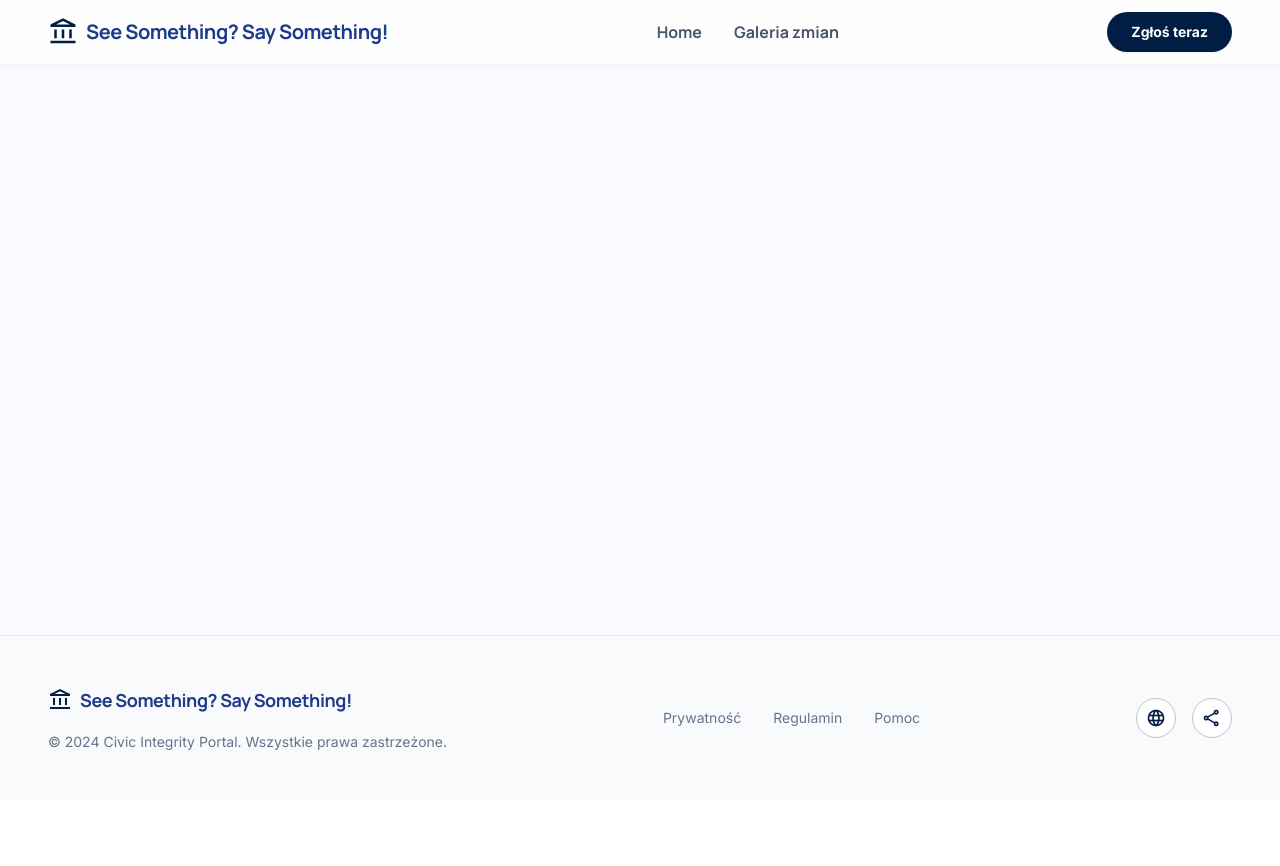
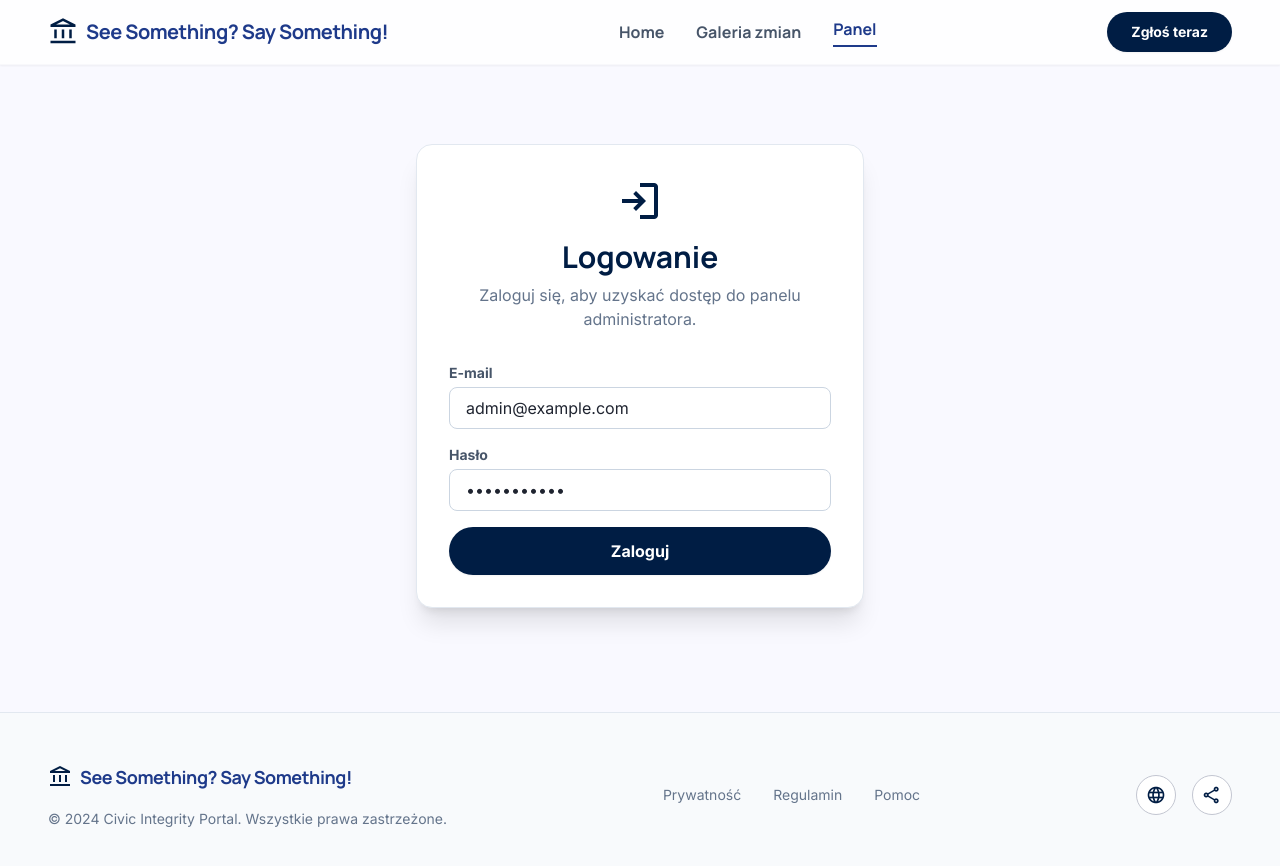
Before and after one commit to PotatoZip/SeeSomethingSaySomething, a React (Vite) app: page /login in a window 1280 px wide. Shown: the top 866 px of the page. Before the commit the page ends 800 px from the top, so only its background shows below. Built offline with nearby package versions, Linux system fonts and the light colour scheme; no server answers; sample sign-in values are in the browser's storage.

Commit message:
feat: implement authentication context and analytics initialization; update layout components

```diff
--- a/index.html
+++ b/index.html
@@ -7,6 +7,7 @@
     <script src="https://cdn.tailwindcss.com?plugins=forms,container-queries"></script>
     <link href="https://fonts.googleapis.com/css2?family=Manrope:wght@400;600;700;800&family=Inter:wght@400;500;600&display=swap" rel="stylesheet"/>
     <link href="https://fonts.googleapis.com/css2?family=Material+Symbols+Outlined:wght,FILL@100..700,0..1&display=swap" rel="stylesheet"/>
+    <script src="https://t.contentsquare.net/uxa/996abc7338ce4.js"></script>
     <script id="tailwind-config">
       tailwind.config = {
         darkMode: "class",
--- a/src/App.jsx
+++ b/src/App.jsx
@@ -1,9 +1,25 @@
-import { useEffect } from 'react';
-import { Link, NavLink, Route, Routes, useLocation } from 'react-router-dom';
-import HomePage from './pages/HomePage';
-import SendRequestPage from './pages/SendRequestPage';
-import GaleryPage from './pages/GaleryPage';
+import { useEffect, Suspense, lazy } from 'react';
+import { Route, Routes, useLocation } from 'react-router-dom';
+import Navbar from './components/layout/Navbar';
+import Footer from './components/layout/Footer';
 import { trackPageView } from './analytics';
+
+
+const HomePage = lazy(() => import('./pages/HomePage'));
+const SendRequestPage = lazy(() => import('./pages/SendRequestPage'));
+const GaleryPage = lazy(() => import('./pages/GaleryPage'));
+const LoginPage = lazy(() => import('./pages/LoginPage'));
+const NotFoundPage = lazy(() => import('./pages/NotFoundPage'));
+const DashboardLayout = lazy(() => import('./pages/dashboard/DashboardLayout'));
+const OverviewPage = lazy(() => import('./pages/dashboard/OverviewPage'));
+const SettingsPage = lazy(() => import('./pages/dashboard/SettingsPage'));
+
+
+const PageLoader = () => (
+  <div className="flex-grow flex items-center justify-center min-h-[50vh]">
+    <div className="animate-spin rounded-full h-12 w-12 border-b-2 border-primary"></div>
+  </div>
+);
 
 function App() {
   const location = useLocation();
@@ -11,88 +27,30 @@ function App() {
   useEffect(() => {
     trackPageView(`${location.pathname}${location.search}${location.hash}`);
   }, [location.pathname, location.search, location.hash]);
+
   return (
     <div className="app-shell flex flex-col min-h-screen">
-      {/* Global Top Navigation */}
-      <nav className="fixed top-0 w-full z-50 bg-white/80 backdrop-blur-xl shadow-sm border-b border-outline-variant/10 left-0">
-        <div className="flex justify-between items-center h-16 px-6 lg:px-12 w-full max-w-[1440px] mx-auto">
-          <Link to="/" className="flex items-center gap-2">
-            <span className="material-symbols-outlined text-primary text-3xl">account_balance</span>
-            <span className="text-xl font-bold text-blue-900 font-headline tracking-tight hidden sm:block">
-              See Something? Say Something!
-            </span>
-          </Link>
-          <div className="hidden md:flex items-center gap-8">
-            <NavLink
-              to="/"
-              end
-              className={({ isActive }) =>
-                `font-bold font-headline transition-colors ${isActive ? 'text-blue-900 border-b-2 border-blue-900 pb-1' : 'text-slate-600 hover:text-blue-800'}`
-              }
-            >
-              Home
-            </NavLink>
-            <NavLink
-              to="/galery"
-              className={({ isActive }) =>
-                `font-bold font-headline transition-colors ${isActive ? 'text-blue-900 border-b-2 border-blue-900 pb-1' : 'text-slate-600 hover:text-blue-800'}`
-              }
-            >
-              Galeria zmian
-            </NavLink>
-          </div>
-          <Link
-            to="/send-request"
-            className="bg-primary text-on-primary px-6 py-2.5 rounded-full font-bold text-sm hover:opacity-90 transition-all shadow-sm flex items-center"
-          >
-            Zgłoś teraz
-          </Link>
-        </div>
-      </nav>
+      <Navbar />
 
-      <main className="page-main flex-grow bg-background pt-16">
-        <Routes>
-          <Route path="/" element={<HomePage />} />
-          <Route path="/send-request" element={<SendRequestPage />} />
-          <Route path="/galery" element={<GaleryPage />} />
-        </Routes>
+      <main className="page-main flex-grow bg-background pt-16 flex flex-col">
+        <Suspense fallback={<PageLoader />}>
+          <Routes>
+            <Route path="/" element={<HomePage />} />
+            <Route path="/send-request" element={<SendRequestPage />} />
+            <Route path="/galery" element={<GaleryPage />} />
+            <Route path="/login" element={<LoginPage />} />
+
+            <Route path="/dashboard" element={<DashboardLayout />}>
+              <Route index element={<OverviewPage />} />
+              <Route path="settings" element={<SettingsPage />} />
+            </Route>
+
+            <Route path="*" element={<NotFoundPage />} />
+          </Routes>
+        </Suspense>
       </main>
 
-      {/* Global Footer */}
-      <footer className="w-full bg-slate-50 border-t border-slate-200 mt-auto">
-        <div className="flex flex-col md:flex-row justify-between items-center py-12 px-6 lg:px-12 w-full max-w-[1440px] mx-auto gap-8">
-          <div className="flex flex-col gap-4 items-center md:items-start">
-            <div className="flex items-center gap-2">
-              <span className="material-symbols-outlined text-primary text-2xl">account_balance</span>
-              <span className="text-lg font-bold text-blue-900 font-headline tracking-tight">
-                See Something? Say Something!
-              </span>
-            </div>
-            <p className="text-slate-500 text-sm font-body m-0">
-              © 2024 Civic Integrity Portal. Wszystkie prawa zastrzeżone.
-            </p>
-          </div>
-          <div className="flex flex-wrap justify-center gap-8">
-            <a className="text-slate-500 hover:text-primary transition-colors text-sm font-body" href="#!">
-              Prywatność
-            </a>
-            <a className="text-slate-500 hover:text-primary transition-colors text-sm font-body" href="#!">
-              Regulamin
-            </a>
-            <a className="text-slate-500 hover:text-primary transition-colors text-sm font-body" href="#!">
-              Pomoc
-            </a>
-          </div>
-          <div className="flex gap-4">
-            <a className="w-10 h-10 rounded-full bg-white border border-outline-variant flex items-center justify-center text-primary hover:bg-primary hover:text-on-primary transition-all" href="#!">
-              <span className="material-symbols-outlined text-xl">language</span>
-            </a>
-            <a className="w-10 h-10 rounded-full bg-white border border-outline-variant flex items-center justify-center text-primary hover:bg-primary hover:text-on-primary transition-all" href="#!">
-              <span className="material-symbols-outlined text-xl">share</span>
-            </a>
-          </div>
-        </div>
-      </footer>
+      <Footer />
     </div>
   );
 }
--- a/src/analytics.js
+++ b/src/analytics.js
@@ -2,7 +2,7 @@ import ReactGA from 'react-ga4';
 
 const MEASUREMENT_ID = import.meta.env.VITE_GA_MEASUREMENT_ID || 'G-HYTP4LMG39';
 
-export const initializeGA = () => {
+export const initializeAnalytics = () => {
     ReactGA.initialize(MEASUREMENT_ID);
 };
 
--- /dev/null
+++ b/src/context/AuthContext.jsx
@@ -0,0 +1,32 @@
+import { createContext, useContext, useState, useEffect } from 'react';
+
+const AuthContext = createContext();
+
+export function AuthProvider({ children }) {
+  const [isAuthenticated, setIsAuthenticated] = useState(false);
+
+  useEffect(() => {
+    const loggedIn = localStorage.getItem('isLoggedIn') === 'true';
+    setIsAuthenticated(loggedIn);
+  }, []);
+
+  const login = () => {
+    localStorage.setItem('isLoggedIn', 'true');
+    setIsAuthenticated(true);
+  };
+
+  const logout = () => {
+    localStorage.removeItem('isLoggedIn');
+    setIsAuthenticated(false);
+  };
+
+  return (
+    <AuthContext.Provider value={{ isAuthenticated, login, logout }}>
+      {children}
+    </AuthContext.Provider>
+  );
+}
+
+export function useAuth() {
+  return useContext(AuthContext);
+}
--- a/src/main.jsx
+++ b/src/main.jsx
@@ -3,14 +3,17 @@ import ReactDOM from 'react-dom/client';
 import { BrowserRouter } from 'react-router-dom';
 import App from './App';
 import './styles.css';
-import { initializeGA } from './analytics';
+import { initializeAnalytics } from './analytics';
+import { AuthProvider } from './context/AuthContext';
 
-initializeGA();
+initializeAnalytics();
 
 ReactDOM.createRoot(document.getElementById('root')).render(
   <React.StrictMode>
-    <BrowserRouter>
-      <App />
-    </BrowserRouter>
+    <AuthProvider>
+      <BrowserRouter>
+        <App />
+      </BrowserRouter>
+    </AuthProvider>
   </React.StrictMode>
 );
--- a/src/styles.css
+++ b/src/styles.css
@@ -22,6 +22,7 @@
 
 html {
   scroll-behavior: smooth;
+  overflow-y: scroll;
 }
 
 body {
```
